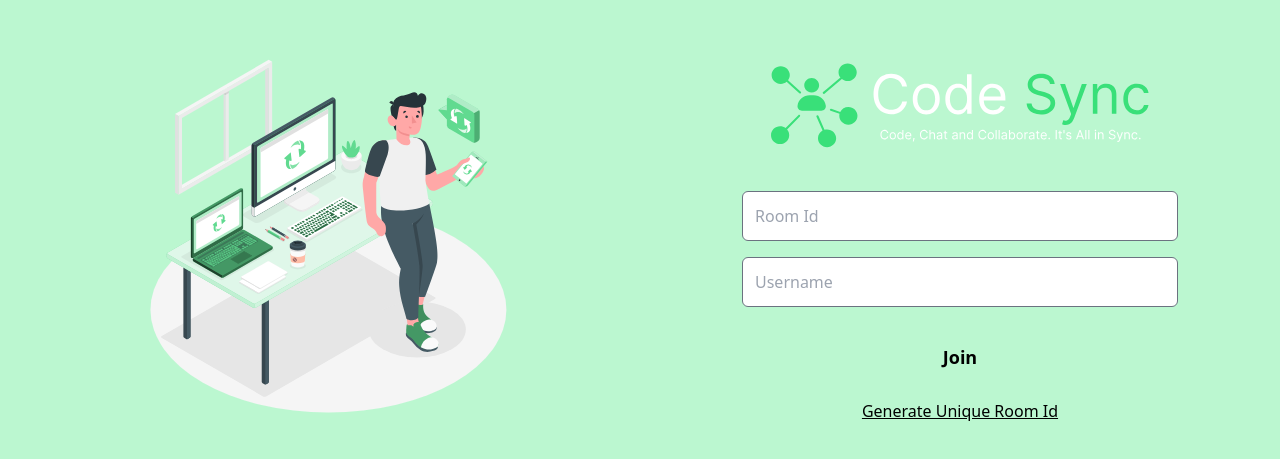
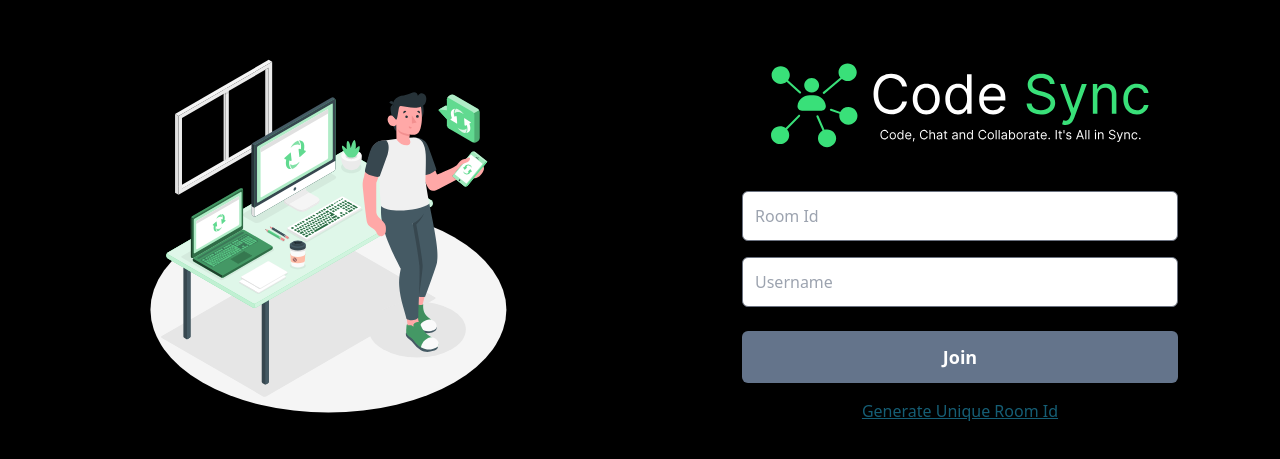
Before and after one commit to jayraj1221/Codemate, a React (Vite) app in the folder client/: page / in a window 1280 px wide. Shown: the part 165-624 px from the top of the page. Built offline with nearby package versions, Linux system fonts and the light colour scheme.

Commit message:
formsComponent

```diff
--- a/client/src/components/pages/Home.jsx
+++ b/client/src/components/pages/Home.jsx
@@ -1,9 +1,10 @@
 import illustration from "../../assets/illustration.svg"
+import { AppProvider } from "../../context/AppContext";
 import FormComponent from "../../forms/FormComponent";
 function Home()
 {
     return  (
-        <div className="flex min-h-screen flex-col items-center justify-center gap-16 bg-green-200">
+        <div className="flex min-h-screen flex-col items-center justify-center gap-16 bg-black">
         <div className="my-12 flex h-full min-w-full flex-col items-center justify-evenly sm:flex-row sm:pt-0">
             <div className="flex w-full animate-up-down justify-center sm:w-1/2 sm:pl-4 ">
                 <img
@@ -13,7 +14,9 @@
                 />
             </div>
             <div className="flex w-full items-center justify-center sm:w-1/2">
+            <AppProvider>
                 <FormComponent />
+            </AppProvider>
             </div>
         </div>
         {/* <Footer /> */}
--- a/client/src/forms/FormComponent.jsx
+++ b/client/src/forms/FormComponent.jsx
@@ -17,7 +17,10 @@
     const navigate = useNavigate()
 
     const createNewRoomId = () => {
-        setCurrentUser({ ...currentUser, roomId: uuidv4() })
+        const newRoomId = uuidv4()
+        console.log(currentUser)
+        setCurrentUser((prevUser) => ({ ...prevUser, roomId: newRoomId }))
+        console.log("Generated Room Id:", newRoomId)
         toast.success("Created a new Room Id")
         usernameRef.current?.focus()
     }
@@ -111,13 +114,13 @@
                 />
                 <button
                     type="submit"
-                    className="mt-2 w-full rounded-md bg-primary px-8 py-3 text-lg font-semibold text-black"
+                    className="mt-2 w-full rounded-md bg-primary px-8 py-3 text-lg font-semibold text-white bg-slate-500"
                 >
                     Join
                 </button>
             </form>
             <button
-                className="cursor-pointer select-none underline"
+                className="cursor-pointer select-none underline text-cyan-800 border-b-indigo-400"
                 onClick={createNewRoomId}
             >
                 Generate Unique Room Id
```
